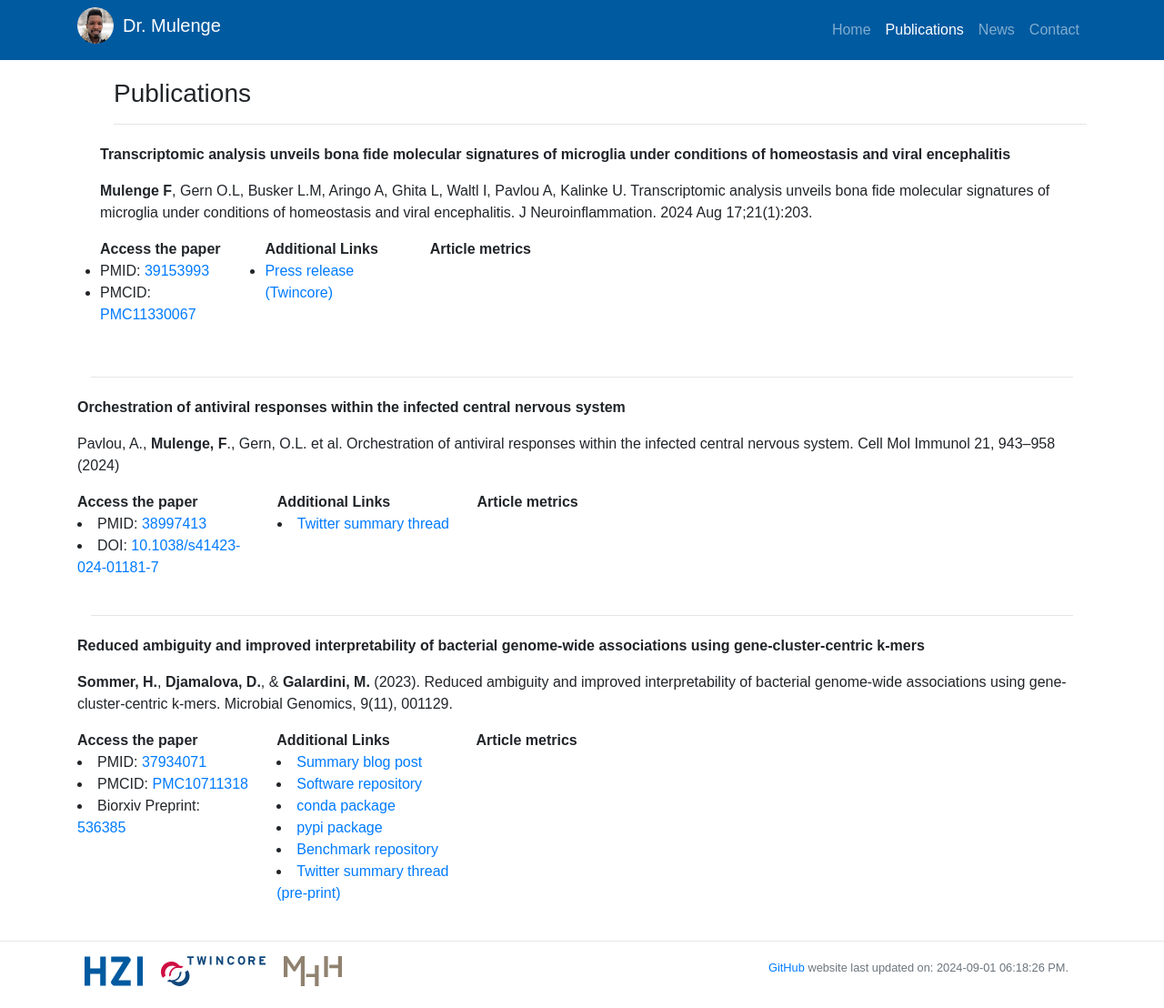
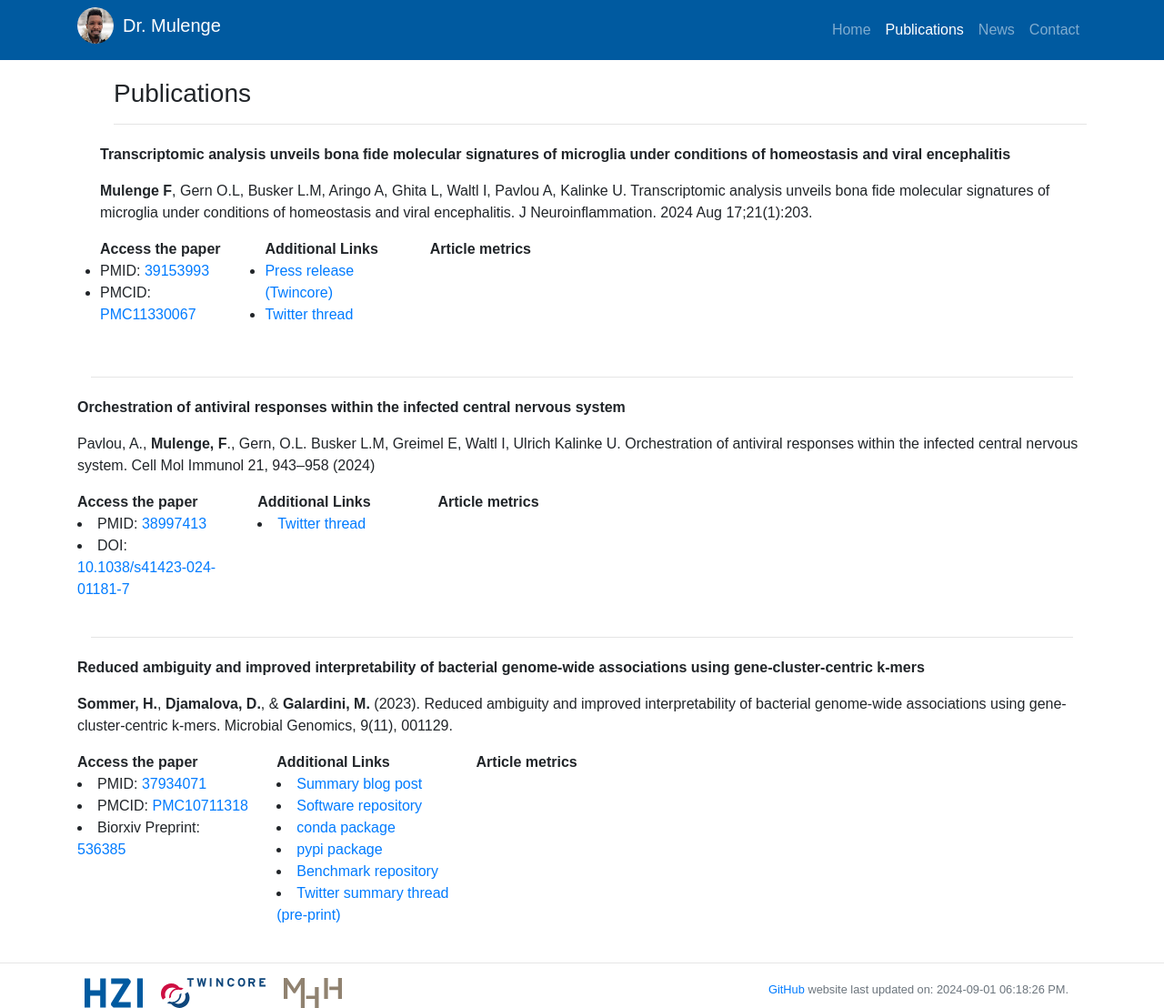
Before and after one commit to fmulenge/fmulenge.github.io, a Jekyll site: the page built from publications/index.html, in a window 1280 px wide. Shown: the whole page at 91% size. Built offline with Jekyll 4.4.1, drawn with Linux system fonts in a browser that asks for light colours; comment, search, counter and statistics services are not loaded; before the commit the page ends 1084 px from its top, so only the background shows below that.

Commit message:
Update publications.yml

```diff
--- a/_data/publications.yml
+++ b/_data/publications.yml
@@ -48,14 +48,16 @@
    links:
      - name: Press release (Twincore)
        url: ""
+     - name: Twitter thread
+       url: ""
 
  - title: "Orchestration of antiviral responses within the infected central nervous system"
-   citation: "Pavlou, A., **Mulenge, F**., Gern, O.L. et al. Orchestration of antiviral responses within the infected central nervous system. Cell Mol Immunol 21, 943–958 (2024)"
+   citation: "Pavlou, A., **Mulenge, F**., Gern, O.L. Busker L.M, Greimel E, Waltl I, Ulrich Kalinke U. Orchestration of antiviral responses within the infected central nervous system. Cell Mol Immunol 21, 943–958 (2024)"
    date: '202408'
    pmid: '38997413'
    doi: '10.1038/s41423-024-01181-7'
    links:
-     - name: Twitter summary thread
+     - name: Twitter thread
        url: ""
 
 
```
